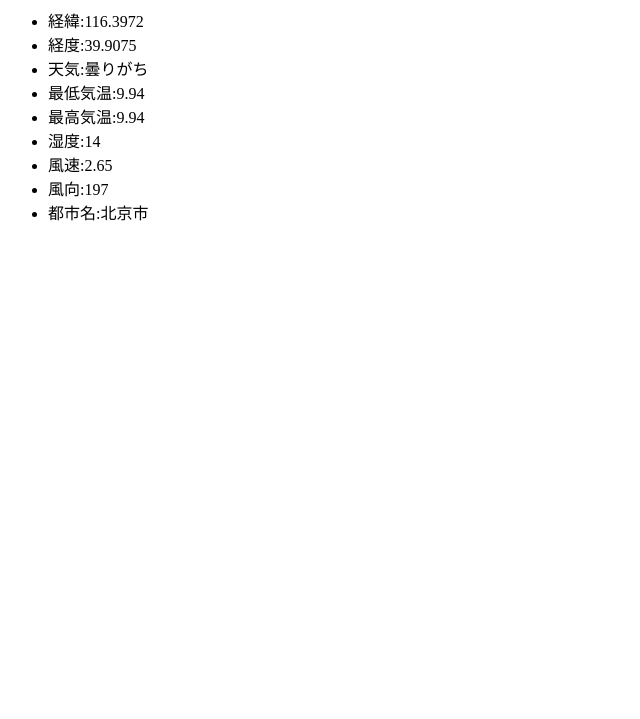
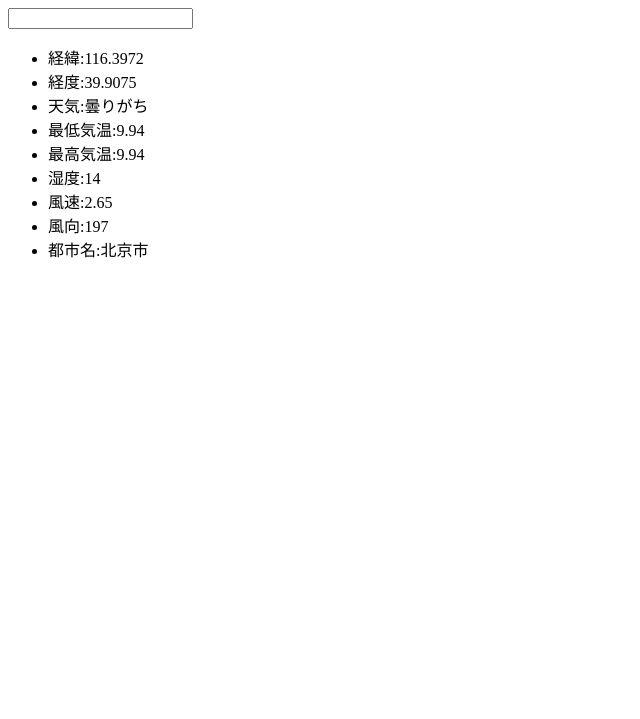
Before and after one commit to G384272023/medialabo, a plain HTML site: page project.html in a window 1280 px wide. Shown: the part 81-800 px from the top of the page, without its empty margins (0-640 px from the left). Drawn offline with Linux system fonts and the light colour scheme.

Commit message:
世界の天気

```diff
--- a/project.html
+++ b/project.html
@@ -6,6 +6,7 @@
   </head>
   <body>
    <p><h1>世界の天気(検索結果1件)</h1></p>
+   <p><from><input></from></p>
    <p><ul>
     <li>経緯:116.3972</li>
     <li>経度:39.9075</li>
```
